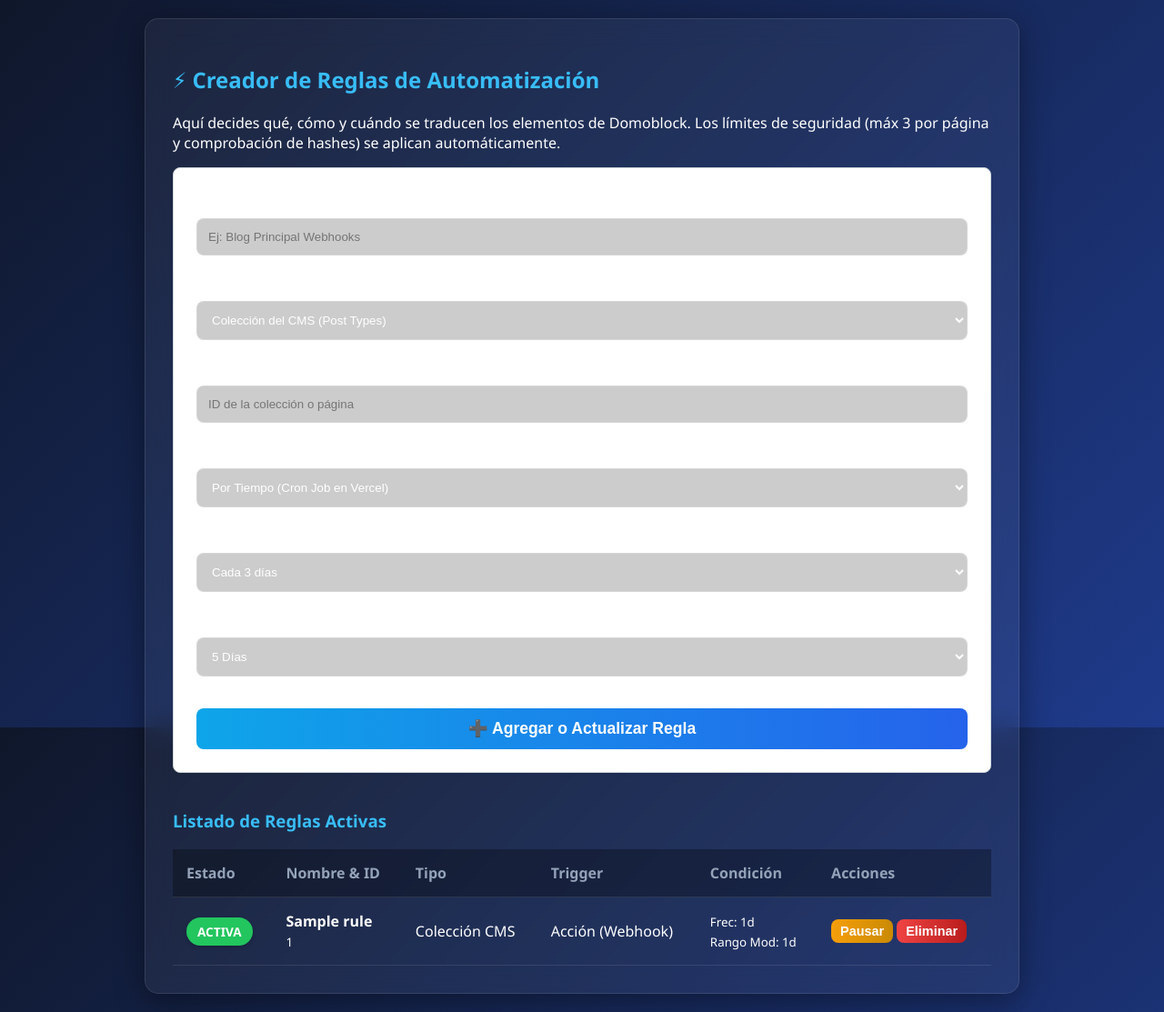
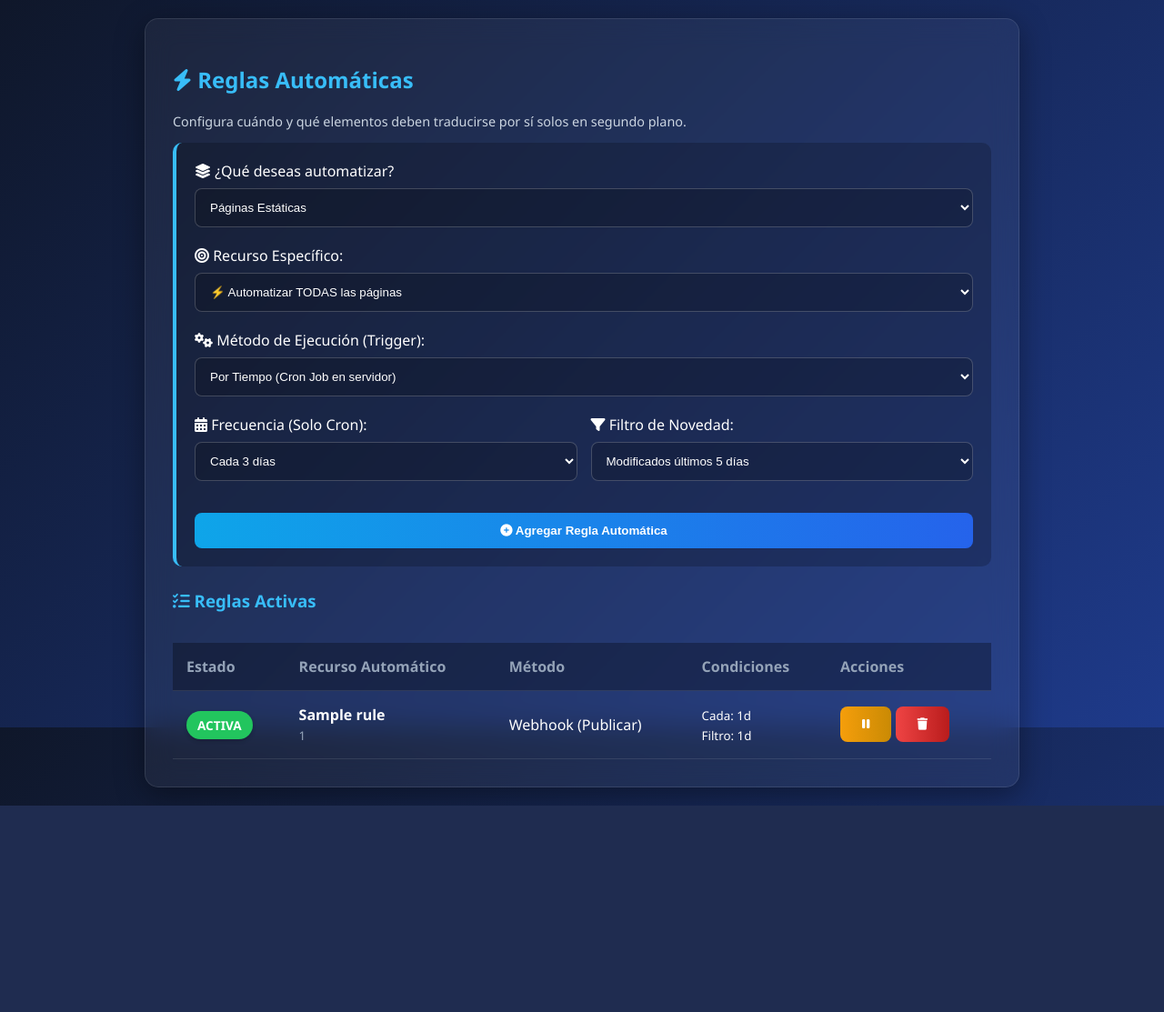
Before and after one commit to userEmanu/domoblock-translator, a Flask app: template api/templates/auto.html in a window 1280 px wide. Shown: the whole page at 91% size. After the commit the page ends 886 px from the top, so only its background shows below. Run offline with Flask 3, Linux system fonts and the light colour scheme; tables that the repository leaves empty hold one stand-in row (values such as "Sample post"); the template is opened without the code that fills it: values that come from a table or form of the project are taken from there, most other values are stand-ins (such as "Sample title", 1, 10 or a date in 2020).

Commit message:
Enhance automation rule form and display

```diff
--- a/api/templates/auto.html
+++ b/api/templates/auto.html
@@ -1,58 +1,60 @@
 {% extends "base.html" %}
 {% block content %}
-<h2>⚡ Creador de Reglas de Automatización</h2>
-<p>Aquí decides qué, cómo y cuándo se traducen los elementos de Domoblock. Los límites de seguridad (máx 3 por página y comprobación de hashes) se aplican automáticamente.</p>
+<h2><i class="fas fa-bolt"></i> Reglas Automáticas</h2>
+<p class="text-sm">Configura cuándo y qué elementos deben traducirse por sí solos en segundo plano.</p>
 
-<form method="POST" style="background: #ffffff; padding: 25px; border: 1px solid #ced4da; border-radius: 8px; box-shadow: 0 2px 5px rgba(0,0,0,0.02);">
-
-    <label>Nombre de la Regla (Para identificarla):</label>
-    <input type="text" name="target_name" placeholder="Ej: Blog Principal Webhooks" required>
-
-    <label>Tipo de Recurso:</label>
-    <select name="target_type" required>
-        <option value="collection">Colección del CMS (Post Types)</option>
-        <option value="page">Página Estática</option>
+<form method="POST" class="card">
+    <label><i class="fas fa-layer-group"></i> ¿Qué deseas automatizar?</label>
+    <select name="target_type" id="auto_target_type" required>
+        <option value="page">Páginas Estáticas</option>
+        <option value="collection">Colecciones del CMS (Post Types)</option>
     </select>
 
-    <label>ID del Recurso (Cópialo de la pestaña Lectura Manual):</label>
-    <input type="text" name="target_id" placeholder="ID de la colección o página" required>
-
-    <label>¿Qué dispara la traducción? (Trigger):</label>
-    <select name="trigger_type" required>
-        <option value="cron">Por Tiempo (Cron Job en Vercel)</option>
-        <option value="webhook">Por Acción (Webhook al publicar en Webflow)</option>
+    <label><i class="fas fa-bullseye"></i> Recurso Específico:</label>
+    <select name="target_id" id="auto_target_id" required>
+        <!-- Llenado por JS -->
     </select>
 
-    <label>Frecuencia de Ejecución (Solo aplica si elegiste 'Por Tiempo'):</label>
+    <label><i class="fas fa-cogs"></i> Método de Ejecución (Trigger):</label>
+    <select name="trigger_type" required>
+        <option value="cron">Por Tiempo (Cron Job en servidor)</option>
+        <option value="webhook">Por Acción (Al publicar en Webflow)</option>
+    </select>
+
+    <div style="display: flex; gap: 15px;">
+        <div style="flex: 1;">
+            <label><i class="fas fa-calendar-alt"></i> Frecuencia (Solo Cron):</label>
             <select name="frequency_days">
                 <option value="1">Todos los días</option>
                 <option value="3" selected>Cada 3 días</option>
                 <option value="7">Cada 7 días</option>
             </select>
+        </div>
+        <div style="flex: 1;">
+            <label><i class="fas fa-filter"></i> Filtro de Novedad:</label>
+            <select name="modified_within_days">
+                <option value="3">Modificados últimos 3 días</option>
+                <option value="5" selected>Modificados últimos 5 días</option>
+                <option value="30">Modificados últimos 30 días</option>
+            </select>
+        </div>
+    </div>
 
-    <label>Condición de fecha: "Traducir solo si fue modificado en los últimos..."</label>
-    <select name="modified_within_days">
-        <option value="3">3 Días</option>
-        <option value="5" selected>5 Días</option>
-        <option value="10">10 Días</option>
-        <option value="30">30 Días</option>
-    </select>
-
-    <button type="submit" style="width: 100%; margin-top: 15px; font-size: 1.1em;">➕ Agregar o Actualizar Regla</button>
+    <button type="submit" style="width: 100%; margin-top: 15px;"><i class="fas fa-plus-circle"></i> Agregar Regla Automática</button>
 </form>
 
-<h3 style="margin-top: 40px;">Listado de Reglas Activas</h3>
+<h3><i class="fas fa-tasks"></i> Reglas Activas</h3>
+<div style="overflow-x:auto;">
     <table>
         <tr>
             <th>Estado</th>
-        <th>Nombre & ID</th>
-        <th>Tipo</th>
-        <th>Trigger</th>
-        <th>Condición</th>
+            <th>Recurso Automático</th>
+            <th>Método</th>
+            <th>Condiciones</th>
             <th>Acciones</th>
         </tr>
         {% for rule in rules %}
-    <tr>
+        <tr class="animate__animated animate__fadeIn">
             <td>
                 {% if rule.is_active %}
                     <span class="badge bg-success">ACTIVA</span>
@@ -60,21 +62,52 @@
                     <span class="badge bg-secondary">PAUSADA</span>
                 {% endif %}
             </td>
-        <td><strong>{{ rule.target_name }}</strong><br><small>{{ rule.target_id }}</small></td>
-        <td>{{ 'Página' if rule.target_type == 'page' else 'Colección CMS' }}</td>
-        <td>{{ 'Tiempo (Cron)' if rule.trigger_type == 'cron' else 'Acción (Webhook)' }}</td>
-        <td><small>Frec: {{ rule.frequency_days }}d<br>Rango Mod: {{ rule.modified_within_days }}d</small></td>
+            <td><strong>{{ rule.target_name }}</strong><br><small style="color:#94a3b8;">{{ rule.target_id }}</small></td>
+            <td>{{ 'Cron (Tiempo)' if rule.trigger_type == 'cron' else 'Webhook (Publicar)' }}</td>
+            <td><small>Cada: {{ rule.frequency_days }}d<br>Filtro: {{ rule.modified_within_days }}d</small></td>
             <td>
                 <form action="{{ url_for('main.toggle_auto', id=rule.id) }}" method="POST" style="display:inline;">
-                <button type="submit" class="btn {% if rule.is_active %}btn-warning{% else %}btn-success{% endif %}" style="padding: 5px 10px; font-size: 0.9em;">
-                    {% if rule.is_active %}Pausar{% else %}Activar{% endif %}
+                    <button type="submit" class="btn {% if rule.is_active %}btn-warning{% else %}btn-success{% endif %}" title="Pausar/Activar">
+                        <i class="fas {% if rule.is_active %}fa-pause{% else %}fa-play{% endif %}"></i>
                     </button>
                 </form>
                 <form action="{{ url_for('main.delete_auto', id=rule.id) }}" method="POST" style="display:inline;">
-                <button type="submit" class="btn btn-danger" style="padding: 5px 10px; font-size: 0.9em;">Eliminar</button>
+                    <button type="submit" class="btn btn-danger" title="Eliminar"><i class="fas fa-trash"></i></button>
                 </form>
             </td>
         </tr>
         {% endfor %}
     </table>
+</div>
+
+<script>
+    const a_pages = [
+        {"id": "all", "name": "⚡ Automatizar TODAS las páginas"},
+        {% for p in pages %} {"id": "{{ p.id }}", "name": "{{ p.title }}"}, {% endfor %}
+    ];
+    const a_collections = [
+        {"id": "all", "name": "⚡ Automatizar TODAS las colecciones CMS"},
+        {% for c in collections %} {"id": "{{ c.id }}", "name": "{{ c.displayName }}"}, {% endfor %}
+    ];
+
+    const typeSel = document.getElementById('auto_target_type');
+    const idSel = document.getElementById('auto_target_id');
+
+    function fillAutoSelect(dataArray) {
+        idSel.innerHTML = '';
+        dataArray.forEach(item => {
+            const opt = document.createElement('option');
+            opt.value = item.id;
+            opt.textContent = item.name;
+            idSel.appendChild(opt);
+        });
+    }
+
+    fillAutoSelect(a_pages); // Inicial
+
+    typeSel.addEventListener('change', function() {
+        if (this.value === 'page') fillAutoSelect(a_pages);
+        else fillAutoSelect(a_collections);
+    });
+</script>
 {% endblock %}
```
Lines whose indentation alone changed are shown as unchanged.
